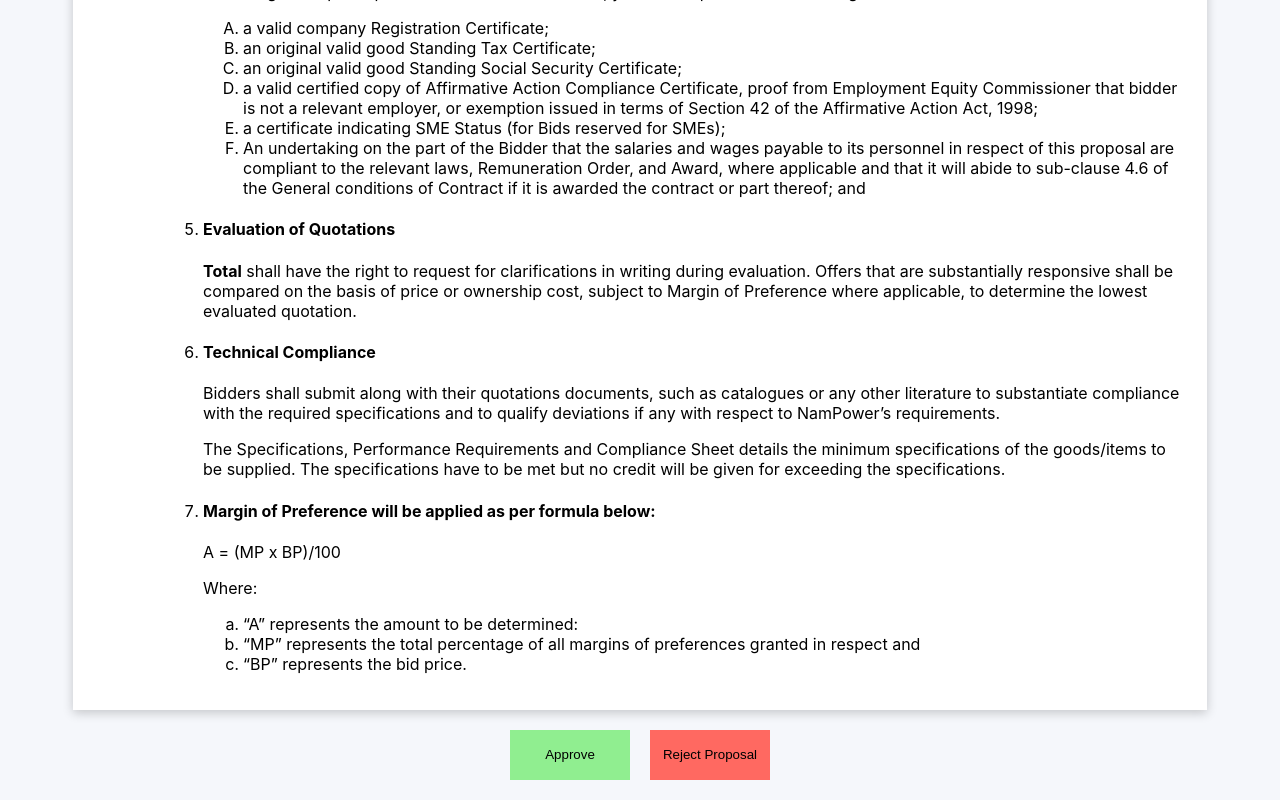
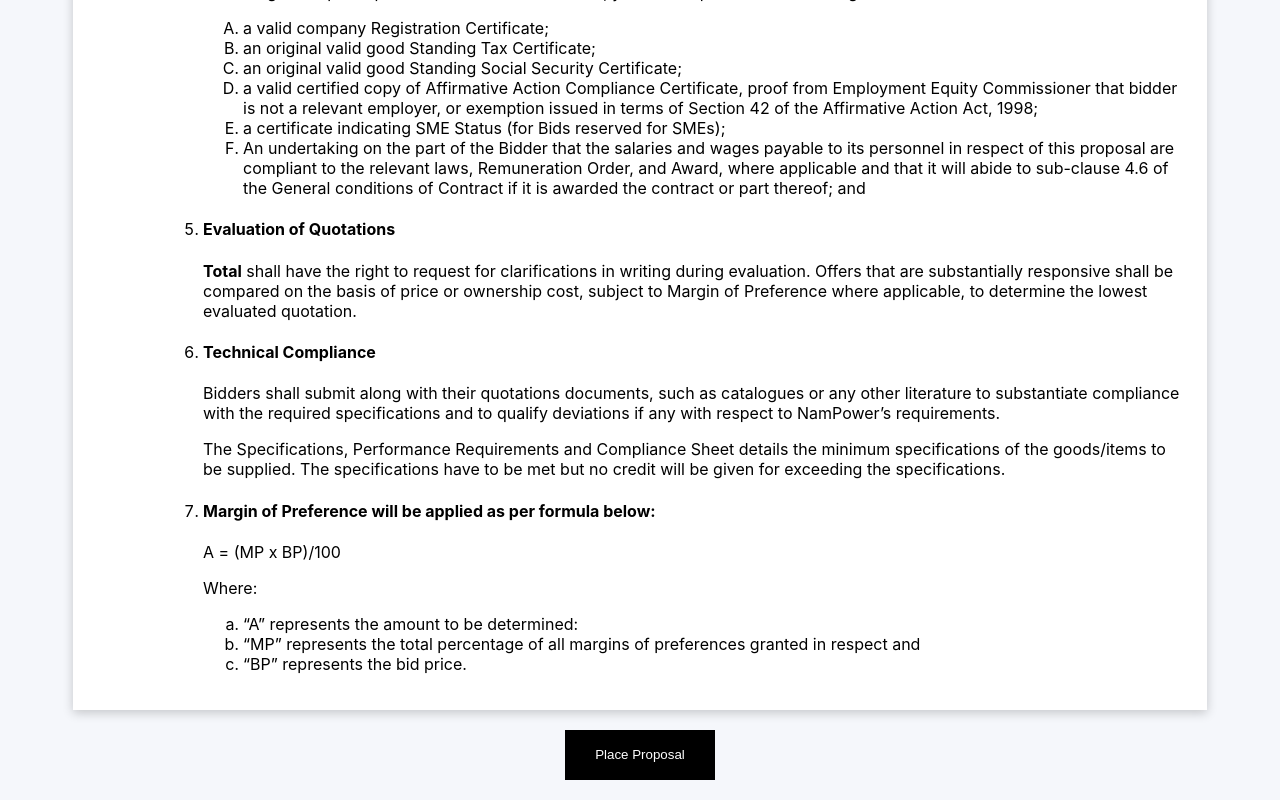
Before and after one commit to Tololi-Online-CC/next.js-e-tendering, a Next.js app: page /contractor/bidDetails/1 in a window 1280 px wide. Shown: the part 1116-1916 px from the top of the page. Built offline with nearby package versions, Linux system fonts and the light colour scheme.

Commit message:
Contractor bid details place proposal functionality fixed

```diff
--- a/src/pages/contractor/bidDetails/[id].js
+++ b/src/pages/contractor/bidDetails/[id].js
@@ -14,62 +14,28 @@ export default function bidDetails() {
     if (loading) return (<Layout><p>Loading...</p></Layout>)
     if (error) return (<Layout><p>Error</p></Layout>)
 
-
-    if (prod_data) {
-        function success() {
+    async function buttonClick() {
+        const { value: file } = await Swal.fire({
+            title: 'Place a proposal',
+            html: '<h4>Please upload a zip folder of your proposal documents</h4>\n<p>The zipped folder should include all requiremnts under Eligibility Criteria</p>',
+            input: 'file',
+            confirmButtonColor: '#000000',
+            confirmButtonText: 'Submit proposal',
+            inputAttributes: {
+                'accept': 'zip/',
+                'aria-label': 'Upload your proposal document'
+            }
+        })
+        if (file) {
             Swal.fire({
-                title: 'Are you sure you want to approve this RFQ?',
-                showDenyButton: true,
-                confirmButtonText: 'Yes',
-                denyButtonText: `Cancel`,
-                confirmButtonColor: '#000000'
-            }).then((result) => {
-                /* Read more about isConfirmed, isDenied below */
-                if (result.isConfirmed) {
-                    Swal.fire({
-                        title: 'The RFQ has been approved!',
-                        message: '',
-                        icon: 'success',
-                        confirmButtonColor: '#000000',
-                    })
-                } else if (result.isDenied) {
-                    Swal.fire({
-                        title: 'Failed to approve RFQ!',
-                        message: '',
-                        icon: 'info',
-                        confirmButtonColor: '#000000',
-                    })
-                }
+                title: 'Submited!',
+                text: 'Your proposal has been successfuly submited.',
+                icon: 'success',
+                confirmButtonColor: '#000000',
             })
         }
-
-        function reject() {
-            Swal.fire({
-                title: 'Are you sure you want to reject this RFQ?',
-                showDenyButton: true,
-                confirmButtonText: 'Yes',
-                denyButtonText: `Cancel`,
-                confirmButtonColor: '#000000'
-            }).then((result) => {
-                /* Read more about isConfirmed, isDenied below */
-                if (result.isConfirmed) {
-                    Swal.fire({
-                        title: 'The RFQ has rejected!',
-                        message: '',
-                        icon: 'success',
-                        confirmButtonColor: '#000000',
-                    })
-                } else if (result.isDenied) {
-                    Swal.fire({
-                        title: 'Failed to reject RFQ!',
-                        message: '',
-                        icon: 'info',
-                        confirmButtonColor: '#000000',
-                    })
-                }
-            })
-        }
-
+    }
+    if (prod_data) {
         return (
             <Layout>
                 <div>
@@ -141,8 +107,7 @@ export default function bidDetails() {
                         </ol>
                     </div>
                     <div className='-center'>
-                        <button className='approve-button' style={{ marginBottom: "20px" }} onClick={success}>Approve</button>
-                        <button className='reject-button' style={{ marginBottom: "20px" }} onClick={reject}>Reject Proposal</button>
+                        <button className='proposal_button' style={{ marginBottom: "20px" }} onClick={buttonClick}>Place Proposal</button>
                     </div>
                 </div>
             </Layout>
```
